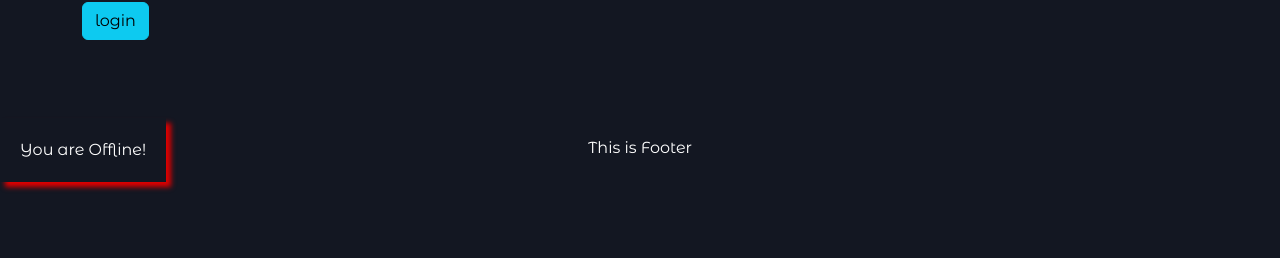
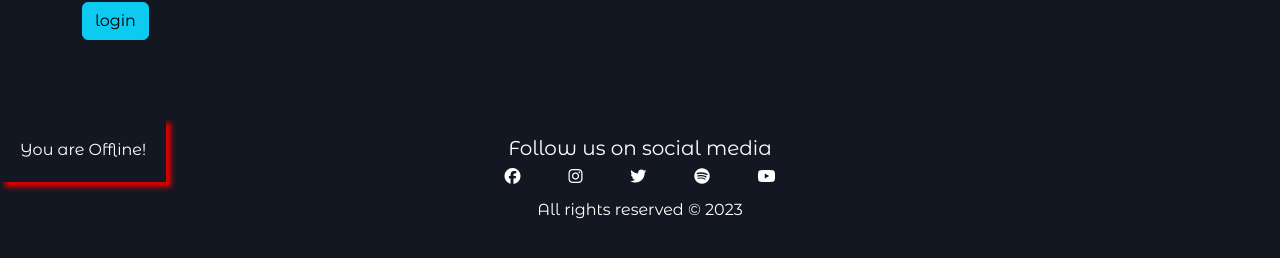
Before and after one commit to AdhamOsama13/Movies-Website, a React (Create React App) app: page /#/login in a window 1280 px wide. Shown: the part 218-476 px from the top of the page. Built offline with nearby package versions, Linux system fonts and the light colour scheme.

Commit message:
sec commit

```diff
--- a/public/index.html
+++ b/public/index.html
@@ -24,7 +24,7 @@
       work correctly both with client-side routing and a non-root public URL.
       Learn how to configure a non-root public URL by running `npm run build`.
     -->
-    <title>Movies DB</title>
+    <title>My Movies Database</title>
   </head>
   <body>
     <noscript>You need to enable JavaScript to run this app.</noscript>
--- a/src/Components/Footer/Footer.jsx
+++ b/src/Components/Footer/Footer.jsx
@@ -1,7 +1,21 @@
 import React from 'react'
 
 export default function Footer() {
-  return (
-    <div className='text-center pt-5 my-5'>This is Footer</div>
-  )
+  return <>
+    <div className='text-center pt-5 my-5 container'>
+    <p className='text-white h5'>Follow us on social media</p>
+      <div className="footerSocialMedia d-flex w-25 justify-content-between mx-auto">
+
+      <i className='fab fa-facebook mx-1'></i>
+      <i className='fab fa-instagram mx-1'></i>
+      <i className='fab fa-twitter mx-1'></i>
+      <i className='fab fa-spotify mx-1'></i>
+      <i className='fab fa-youtube mx-1'></i>
+      </div>
+      <div className="rights">
+        <p className='text-white pt-3 h6'>All rights reserved © 2023</p>
+      </div>
+      </div>
+      </>
+
 }
--- a/src/Components/ItemDetails/ItemDetails.jsx
+++ b/src/Components/ItemDetails/ItemDetails.jsx
@@ -30,11 +30,16 @@ export default function ItemDetails() {
     </div>
     <div className="col-md-9">
     <h2>{itemDetails.title}{itemDetails.name}</h2>
+    {itemDetails.place_of_birth?<p className='text-muted'>{itemDetails.place_of_birth}</p>:''}
     <h5 className='py-2 text-muted'>{itemDetails.tagline}</h5>
-  <h6 className='py-2'> Vote Average: {itemDetails.vote_average && <span className=" p-2 text-muted ">{itemDetails.vote_average?.toFixed(1)}</span>}</h6>
-  <h6 className='py-2'> Vote Count: {itemDetails.vote_count && <span className=" p-2 text-muted ">{itemDetails.vote_count?.toFixed(1)}</span>}</h6>
+  {itemDetails.vote_average?<h6 className='py-2'> Vote Average:{itemDetails.vote_average && <span className=" p-2 text-muted ">{itemDetails.vote_average?.toFixed(1)}</span>}</h6>:''}
+  {itemDetails.vote_count? <h6 className='py-2'> Vote Count: {itemDetails.vote_count && <span className=" p-2 text-muted ">{itemDetails.vote_count?.toFixed(1)}</span>}</h6>:''}
+  {itemDetails.birthday? <h6 className='py-2'>Birth date: {itemDetails.birthday && <span className=" p-2 text-muted ">{itemDetails.birthday}</span>}</h6>:''}
+
   <h6 className='py-2'> Popularity: {itemDetails.popularity && <span className=" p-2 text-muted ">{itemDetails.popularity?.toFixed(3)}</span>}</h6>
-  <h6 className='py-2'> Release Date: {itemDetails.release_date && <span className=" p-2 text-muted ">{itemDetails.release_date}</span>}</h6>
+  <h6 className='py-2'> Known for: {itemDetails.known_for_department && <span className=" p-2 text-muted ">{itemDetails.known_for_department}</span>}</h6>
+  {itemDetails.release_date?  <h6 className='py-2'> Release Date: {itemDetails.release_date && <span className=" p-2 text-muted ">{itemDetails.release_date}</span>}</h6>:''}
+  {itemDetails.biography?  <h6 className='py-2'> Biography: {itemDetails.biography && <span className=" p-2 text-muted ">{itemDetails.biography.slice(5)}</span>}</h6>:''}
   <p className='py-2 tex    t-muted'>{itemDetails.overview}</p>
     </div>
 
--- a/src/Components/Movies/Movies.jsx
+++ b/src/Components/Movies/Movies.jsx
@@ -1,12 +1,13 @@
 import axios from 'axios'
 import React, { useState,useEffect } from 'react'
+import { Helmet } from 'react-helmet'
 import MediaItem from '../MediaItem/MediaItem'
 
 export default function Movies() {
   const [trendingMovies, setTrendingMovies] = useState([])
   async function getTrending(callback){
 
-    let {data}= await axios.get(`https://api.themoviedb.org/3/trending/movie/week?api_key=aa15a4edd81fdb1bc0dd3822b4f36c7e`)
+    let {data}= await axios.get(`https://api.themoviedb.org/3/trending/movie/day?api_key=aa15a4edd81fdb1bc0dd3822b4f36c7e`)
     callback(data.results);
 
     }
@@ -14,7 +15,11 @@ export default function Movies() {
       getTrending(setTrendingMovies)
 
   } , [])
-  return (
+  return <>
+    <Helmet>
+                <meta charSet="utf-8" />
+                <title>Movies</title>
+            </Helmet>
     <div className="row py-5">
       <div className="col-md-4 d-flex align-items-center">
         <div>
@@ -27,5 +32,5 @@ export default function Movies() {
       </div>
    {trendingMovies.map((item , index)=> <MediaItem key={index} item={item}/>)}
     </div>
-  )
+    </>
 }
--- a/src/Components/People/People.jsx
+++ b/src/Components/People/People.jsx
@@ -1,12 +1,13 @@
 import axios from 'axios'
 import React, { useState,useEffect } from 'react'
+import { Helmet } from 'react-helmet'
 import MediaItem from '../MediaItem/MediaItem'
 
 export default function TV() {
   const [tredingPeople, setTrendingPeople] = useState([])
   async function getTrending(callback){
 
-    let {data}= await axios.get(`https://api.themoviedb.org/3/trending/person/week?api_key=aa15a4edd81fdb1bc0dd3822b4f36c7e`)
+    let {data}= await axios.get(`https://api.themoviedb.org/3/trending/person/day?api_key=aa15a4edd81fdb1bc0dd3822b4f36c7e`)
     callback(data.results);
 
     }
@@ -14,7 +15,11 @@ export default function TV() {
       getTrending(setTrendingPeople)
 
   } , [])
-  return (
+  return <>
+  <Helmet>
+                <meta charSet="utf-8" />
+                <title>People</title>
+            </Helmet>
     <div className="row py-5">
       <div className="col-md-4 d-flex align-items-center">
         <div>
@@ -27,4 +32,4 @@ export default function TV() {
       </div>
    {tredingPeople.map((item , index)=> <MediaItem key={index} item={item}/>)}
     </div>
-  )}
+    </>}
--- a/src/Components/TV/TV.jsx
+++ b/src/Components/TV/TV.jsx
@@ -1,5 +1,6 @@
 import axios from 'axios'
 import React, { useState,useEffect } from 'react'
+import { Helmet } from 'react-helmet'
 import MediaItem from '../MediaItem/MediaItem'
 
 export default function TV() {
@@ -14,7 +15,11 @@ export default function TV() {
       getTrending(setTrendingTv)
 
   } , [])
-  return (
+  return <>
+    <Helmet>
+                <meta charSet="utf-8" />
+                <title>TV Series</title>
+            </Helmet>
     <div className="row py-5">
       <div className="col-md-4 d-flex align-items-center">
         <div>
@@ -27,4 +32,4 @@ export default function TV() {
       </div>
    {trendingTv.map((item , index)=> <MediaItem key={index} item={item}/>)}
     </div>
-  )}
+    </>}
```
Also changed, not shown: 8 other files (tests, documents, lock files or other folders).
